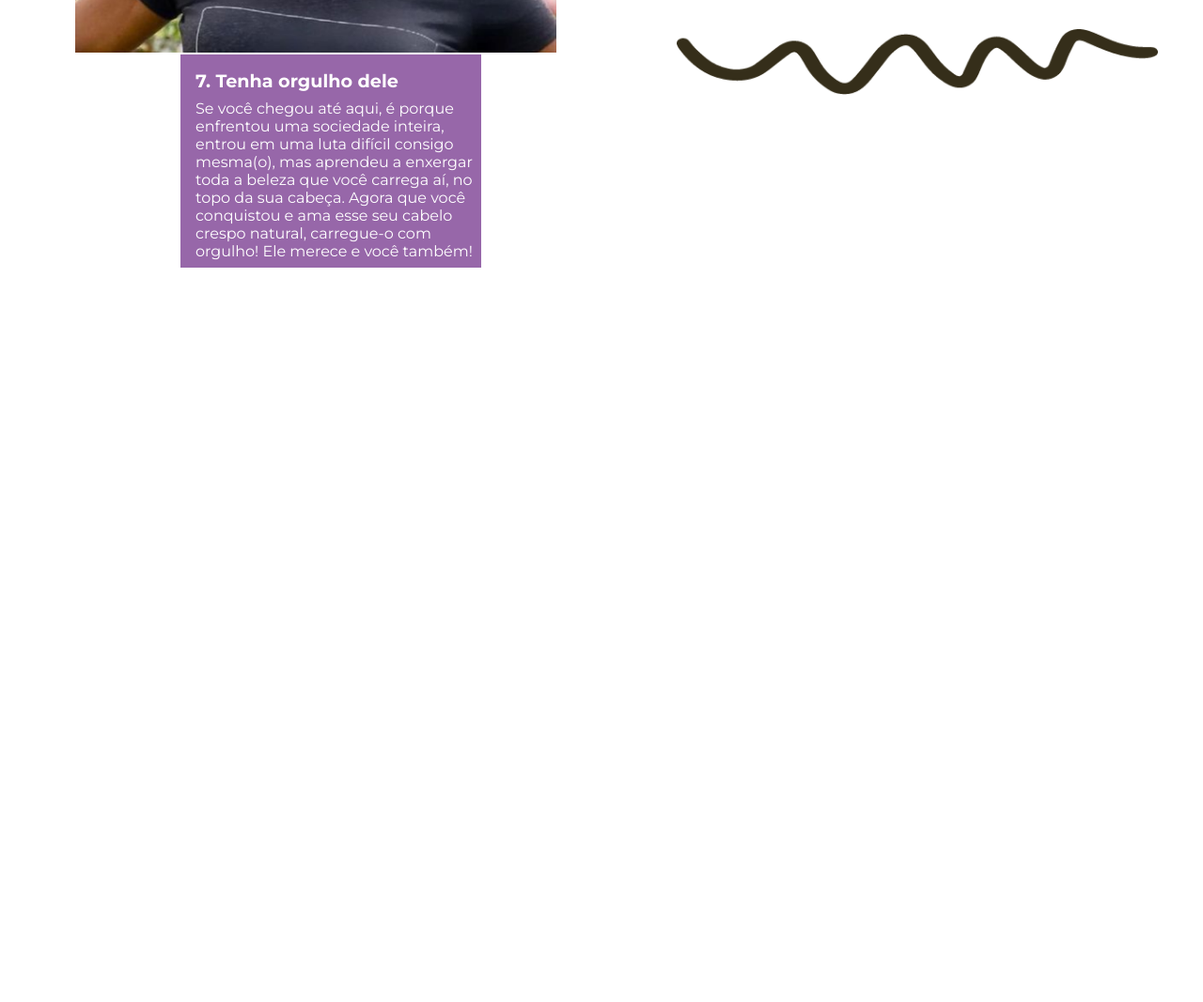
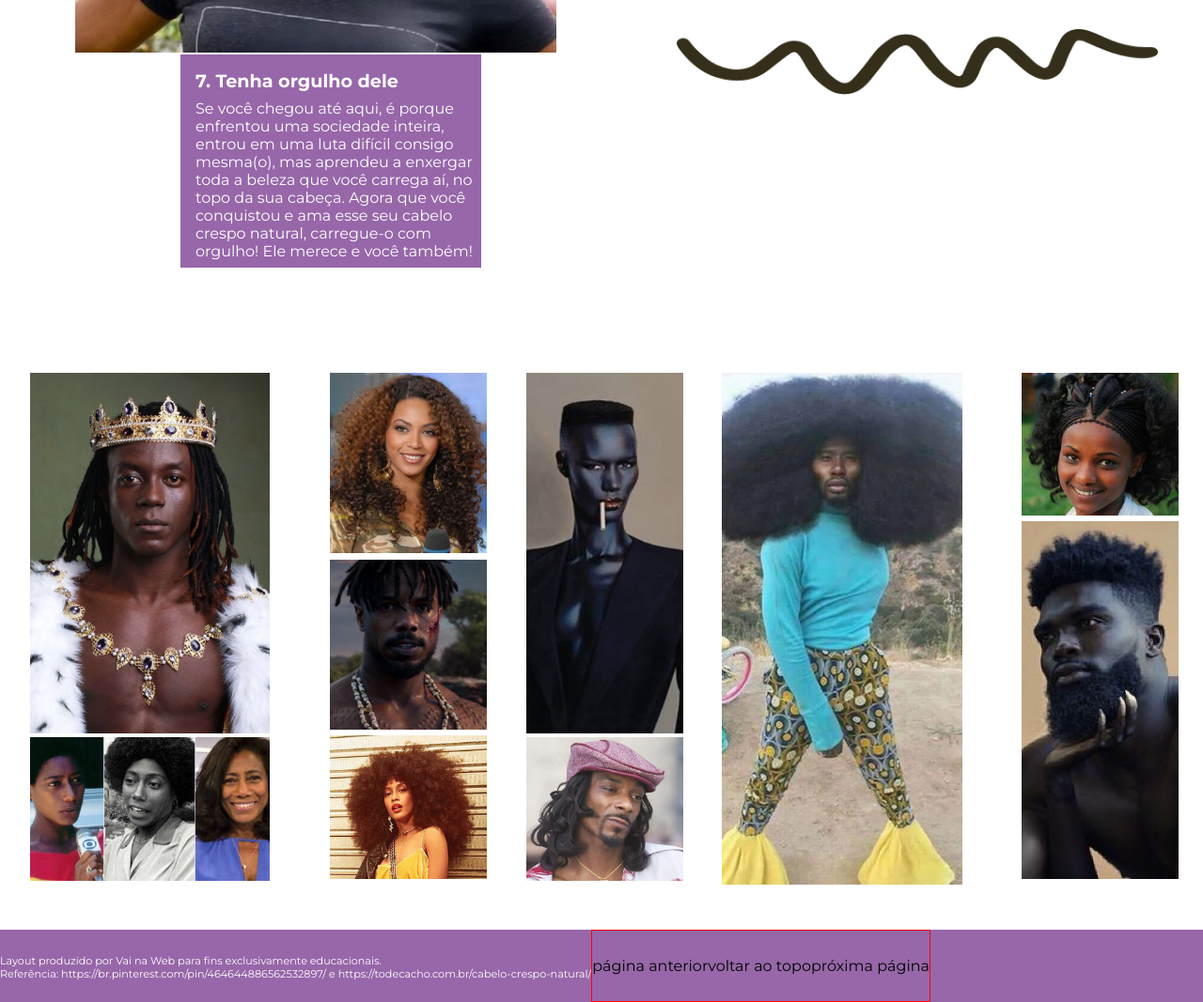
Before and after one commit to JuliaRamos01/DesafioVNW_T-decacho, a plain HTML site: page index.html in a window 1280 px wide. Shown: the part 3489-4556 px from the top of the page at 94% size. Before the commit the page ends 3774 px from the top, so only its background shows below. Drawn offline with nearby package versions, Linux system fonts and the light colour scheme.

Commit message:
Alterações no grid e no tamanho das imagens

```diff
--- a/index.html
+++ b/index.html
@@ -94,7 +94,8 @@
                     <h2>3. Seja amável com seus detalhes</h2>
                     <p>Sabe aquele frizz que você tenta esconder? E aquele volume que você tenta abaixar?
                         Quem disse que eles são feios? E quem são “eles” para dizer o que quer que seja? O seu volume,
-                        o seu frizz, são parte de você. Use-os ao seu favor, tente enxergar cada detalhe do seu cabelo com carinho.</p>
+                        o seu frizz, são parte de você. Use-os ao seu favor, tente enxergar cada detalhe do seu cabelo
+                        com carinho.</p>
                 </div>
             </div>
 
@@ -153,33 +154,33 @@
         </section>
 
         <section id="galery">
-            <!--  <div class="galeryCollum1">
-                <img src="./images/NoPath - Copia (52).png" alt="Rei">
-                <img src="./images/gloriamaria.png" alt="Glória Maria">
-            </div>-->
+            <div class="galeryCollum1">
+                <img src="./images/NoPath - Copia (52).png" alt="Rei" id="imgGalery1">
+                <img src="./images/gloriamaria.png" alt="Glória Maria" id="imgGalery2">
+            </div>
 
-            <!--  <div class="galeryCollum2">
-                <img src="./images/NoPath - Copia (54).png" alt="Beyonce">
-                <img src="./images/NoPath - Copia (53).png" alt="Principe de Wakanda">
-                <img src="./images/NoPath - Copia (14).png" alt="Thais Araujo">
-            </div> -->
+            <div class="galeryCollum2">
+                <img src="./images/NoPath - Copia (54).png" alt="Beyonce" id="imgGalery3">
+                <img src="./images/NoPath - Copia (53).png" alt="Principe de Wakanda" id="imgGalery4">
+                <img src="./images/NoPath - Copia (14).png" alt="Thais Araujo" id="imgGalery5">
+            </div>
 
-            <!-- <div class="galeryCollum3">
-                <img src="./images/NoPath - Copia (11).png" alt="Modelo de terno">
-                <img src="./images/cabelo snoopydog.png" alt="Snoopy dog">
-            </div> -->
+            <div class="galeryCollum3">
+                <img src="./images/NoPath - Copia (11).png" alt="Modelo de terno" id="imgGalery6">
+                <img src="./images/cabelo snoopydog.png" alt="Snoopy dog" id="imgGalery7">
+            </div>
 
-            <!-- <div class="galeryCollum4">
-                <img src="./images/NoPath - Copia (10).png" alt="cabeludo">
-            </div> -->
+            <div class="galeryCollum4">
+                <img src="./images/NoPath - Copia (10).png" alt="cabeludo" id="imgGalery8">
+            </div>
 
-            <!-- <div class="galeryCollum5">
-                <img src="./images/NoPath - Copia (12).png" alt="Jovem">
-                <img src="./images/NoPath - Copia (9).png" alt="Homem de barba">
-            </div> -->
+            <div class="galeryCollum5">
+                <img src="./images/NoPath - Copia (12).png" alt="Jovem" id="imgGalery9">
+                <img src="./images/NoPath - Copia (9).png" alt="Homem de barba" id="imgGalery10">
+            </div>
         </section>
 
-        <!--  <footer id="footer">
+        <footer id="footer">
             <div class="footerP">
                 <p>Layout produzido por Vai na Web para fins exclusivamente educacionais.<br>
                     Referência: https://br.pinterest.com/pin/464644886562532897/ e
@@ -200,7 +201,7 @@
                     <p>próxima página</p>
                 </div>
             </div>
-        </footer>-->
+        </footer>
     </main>
 </body>
 
--- a/style.css
+++ b/style.css
@@ -18,7 +18,7 @@ header {
     background-color: #ffffff;
     width: 100%;
     height: 13vh;
-    z-index: 1; /* voltar aqui depois */
+    z-index: 1;
 }
 
 #logotipo {
@@ -430,12 +430,87 @@ header {
 
 /* galery starts */
 
+#galery{
+    display: flex;
+    position: relative;
+    top: 25rem;
+    left: 2rem;
+    margin-right: 1rem;
+}
+
+.galeryCollum1{ /* 1 */
+    display: grid;
+}
+
+.galeryCollum2{ /* 2 */
+    display: grid;
+}
+
+.galeryCollum3{ /* 3 */
+    display: grid;
+
+}
+
+.galeryCollum4{ /* 4 */
+    display: grid;
+
+}
+
+.galeryCollum5{ /* 5 */
+    display: grid;
+
+}
+
+#imgGalery1{
+    width: 80%;
+}
+
+#imgGalery2{
+    width: 80%;
+}
+
+#imgGalery3{
+    width: 80%;
+}
+
+#imgGalery4{
+    width: 80%;
+}
+
+#imgGalery5{
+    width: 80%;
+}
+
+#imgGalery6{
+    width: 80%;
+}
+
+#imgGalery7{
+    width: 80%;
+}
+
+#imgGalery8{
+    width: 80%;
+}
+
+#imgGalery9{
+    width: 80%;
+}
+
+#imgGalery10{
+    width: 80%;
+}
+
+/* galery ends */
+
 /* footer starts */
 
 #footer{
     display: flex;
+    position: relative;
     width: 100%;
     height: 6vw;
+    top: 28rem;
     background-color: #9767A9;
 }
 
```
